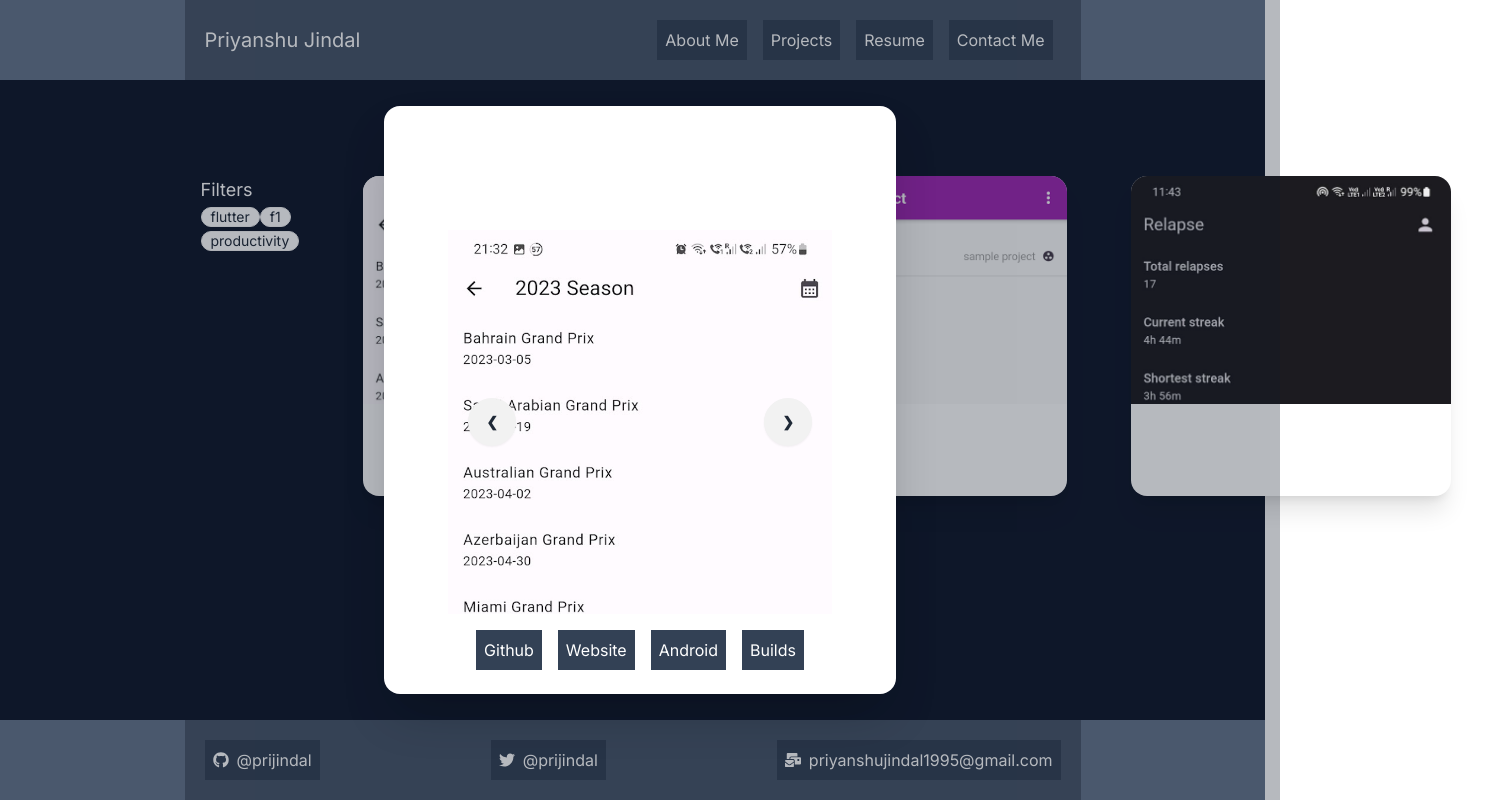
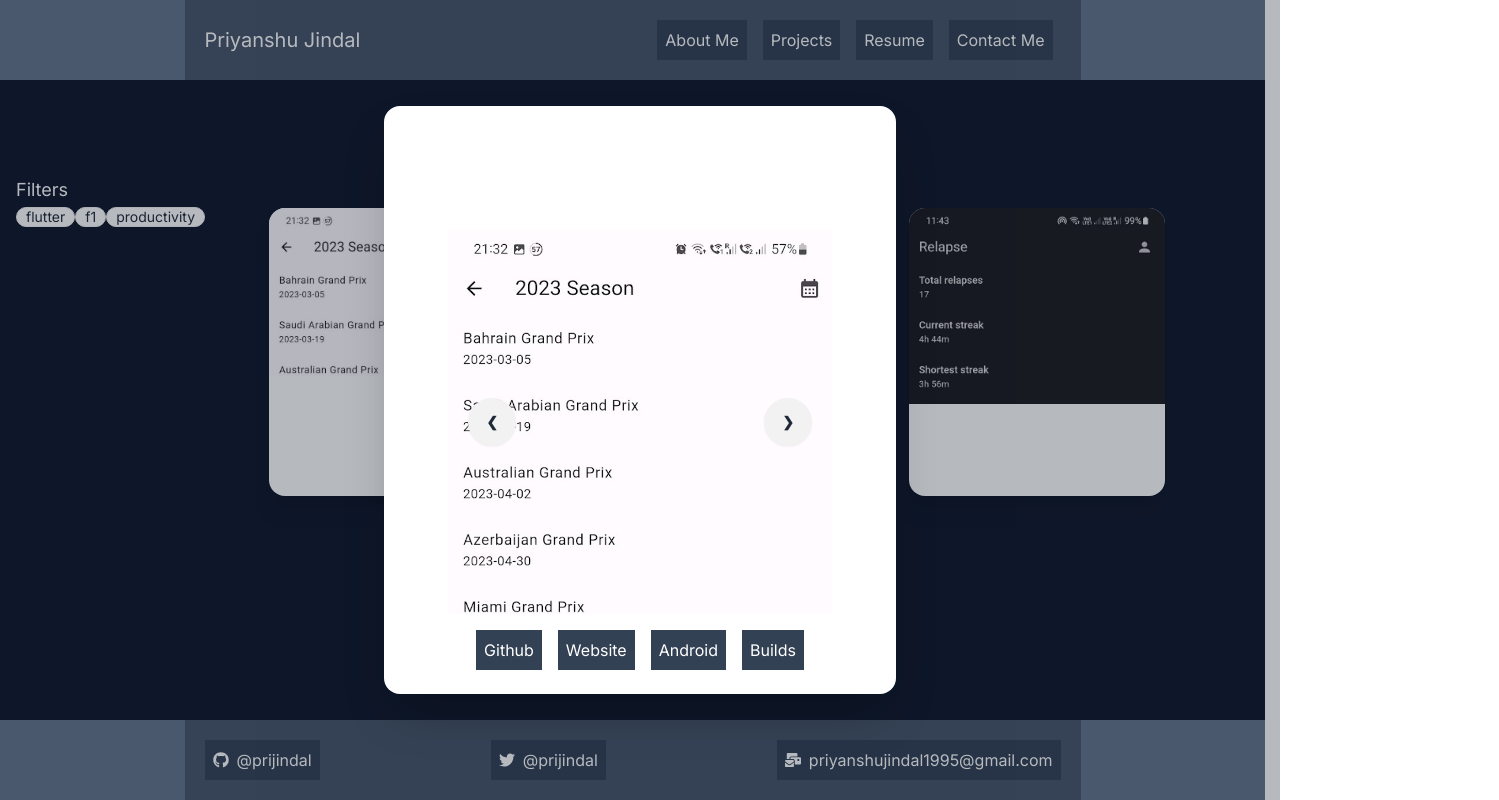
Before and after one commit to prijindal/prijindal.github.io, a Next.js app: page /projects/f1_results in a window 1280 px wide. Shown: the whole page, 1499 px wide, since content can reach past the window. Built offline with nearby package versions, Linux system fonts and the light colour scheme.

Commit message:
Fixed project list styling

```diff
--- a/app/projects/[project]/page.tsx
+++ b/app/projects/[project]/page.tsx
@@ -16,7 +16,7 @@ export default function ProjectPage({
 
   return (
     <>
-      <ProjectsList projectId={params.project} />
+      <ProjectsList />
       {projectId && project && <ProjectModal project={project} />}
     </>
   );
--- a/components/projectmodal.tsx
+++ b/components/projectmodal.tsx
@@ -48,8 +48,8 @@ export function ProjectModal({ project }: { project: Project }) {
               className="carousel-item relative w-full"
             >
               <Image
-                width={500}
-                height={500}
+                width={400}
+                height={400}
                 src={image}
                 alt={`Image ${i} for ${project.id}`}
                 className="w-full object-cover object-top"
--- a/components/projectslist.tsx
+++ b/components/projectslist.tsx
@@ -7,7 +7,7 @@ export function ProjectsList() {
   const tags = uniq(projects.flatMap((a) => a.tags, []));
 
   return (
-    <div className="mx-auto flex max-w-4xl flex-row py-24">
+    <div className="mx-auto flex max-w-7xl flex-row py-24">
       <div className="flex flex-col px-4">
         <div className="text-lg">Filters</div>
         <div>
@@ -18,11 +18,11 @@ export function ProjectsList() {
           ))}
         </div>
       </div>
-      <div className="flex flex-row items-center justify-between px-4">
+      <div className="flex max-h-[32rem] flex-row flex-wrap items-center justify-start overflow-y-auto px-4">
         {projects.map((project) => (
           <Link
             key={project.id}
-            className="card bg-base-100 mx-8 max-h-80 w-80 shadow-xl"
+            className="card bg-base-100 m-8 max-h-72 w-64 shadow-xl"
             href={`/projects/${project.id}`}
           >
             <figure
@@ -32,8 +32,8 @@ export function ProjectsList() {
                 className="h-full w-full object-cover object-top"
                 src={project.images[0]}
                 alt={`Image for ${project.id}`}
-                width={320}
-                height={320}
+                width={256}
+                height={256}
               />
             </figure>
             <div className="card-body">
```
